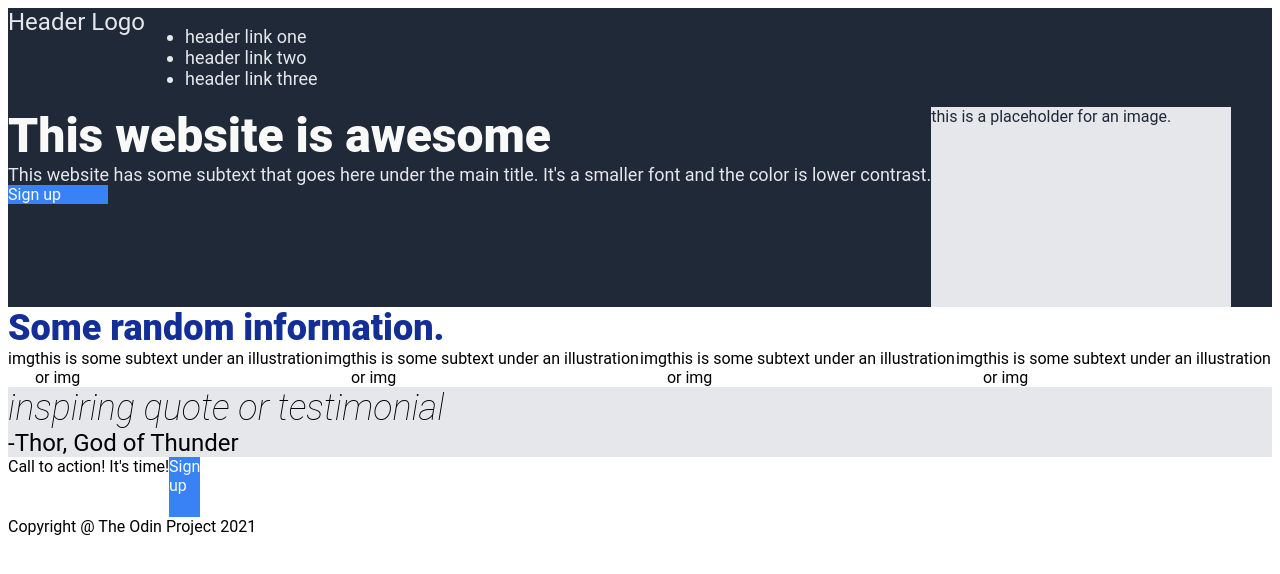
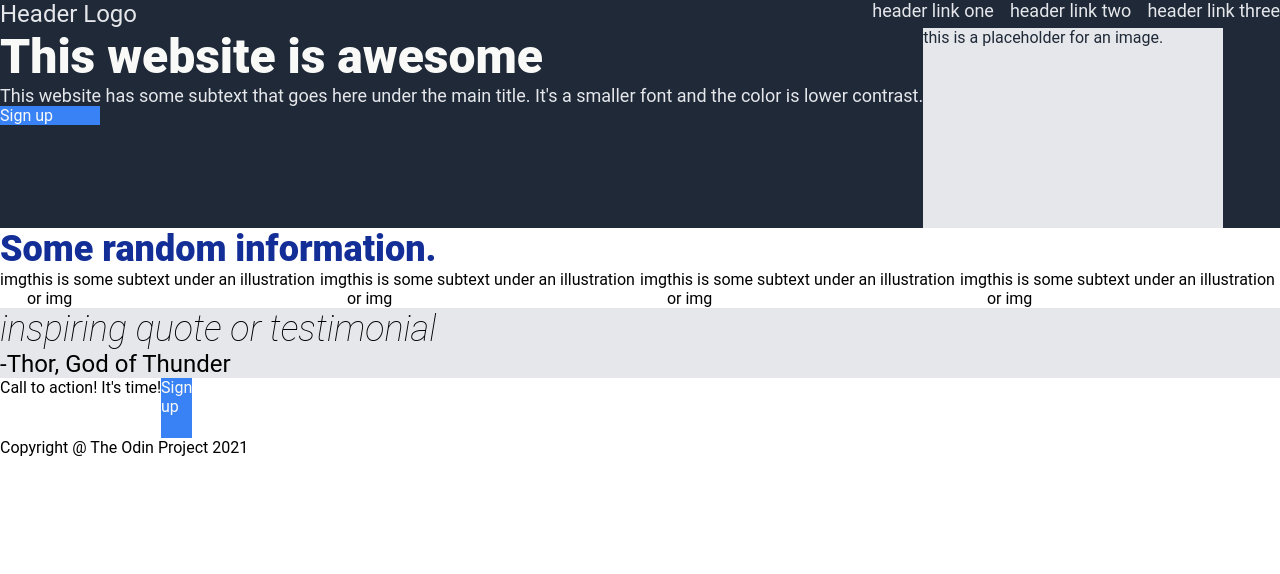
Before and after one commit to nrdbstrd/landing-page-demo, a plain HTML site: page index.html in a window 1280 px wide. Drawn offline with Linux system fonts and the light colour scheme.

Commit message:
styling progress

```diff
--- a/index.html
+++ b/index.html
@@ -1,3 +1,4 @@
+<!DOCTYPE html>
 <html lang="en">
     <head>
         <meta charset="UTF-8">
@@ -6,22 +7,22 @@
         <title>Landing Page</title>
         <link rel="stylesheet" href="style.css">
     </head>
+
     <body>
         <div class="header">
             <div class="navBar">
                 <div class="headerLogo">Header Logo</div>
+
                 <div class="linkList">
                     <ul>
-                        <li>header link one</li>
-                        <li>header link two</li>
-                        <li>header link three</li>
+                        <li><a href="google.com">header link one</a></li>
+                        <li><a href="google.com">header link two</a></li>
+                        <li><a href="google.com">header link three</a></li>
                     </ul>
                 </div>
-
             </div>
 
             <div class="heroBox">
-
                 <div class="heroText">
                     <div class="heroTitle">
                         This website is awesome
@@ -35,12 +36,10 @@
                 </div>
 
                 <div class="imgPlaceholder"> this is a placeholder for an image.</div>
-
             </div>
         </div>
 
         <div class="randomInfo">
-
             <div class="rinfoTitle">Some random information.</div>
 
             <div class="rinfoHolder">
@@ -56,22 +55,17 @@
                 <div class="rinfoBox">img</div>
                 <div class="rinfoBoxSubtext">this is some subtext under an illustration or img</div>
             </div>
-
         </div>
 
         <div class="quote">
-
             <div class="quoteText">inspiring quote or testimonial</div>
             <div class="quoteAttribution">-Thor, God of Thunder</div>
-
         </div>
 
         <div class="callToAction">
-
             <div class="ctaTitle">Call to action! It's time!</div>
             <div class="ctaSubtext"></div>
             <div class="signupButton">Sign up</div>
-
         </div>
 
         <div class="footer">
@@ -79,4 +73,5 @@
         </div>
 
     </body>
+
 </html>
--- a/style.css
+++ b/style.css
@@ -1,5 +1,7 @@
 body {
     font-family: Roboto, apple-system, BlinkMacSystemFont, 'Segoe UI', Oxygen, Ubuntu, Cantarell, 'Open Sans', 'Helvetica Neue', sans-serif;
+    margin: 0;
+    min-height: 100vh;
     display: flex;
     flex-direction: column;
     align-items: stretch;
@@ -18,16 +20,32 @@ body {
     color: #f9faf8;
     display: flex;
     flex-direction: column;
-    flex: 1;
+    margin: 0px;
 }
 
 .navBar {
     display: flex;
     font-size: 18px;
     color: #e5e7eb;
+    justify-content: space-between;
+}
+
+.linklist { display: flex;}
+
+a {
+    text-decoration: none;
+    color: inherit;
 }
 
 ul {
+    list-style-type: none;
+    display: flex;
+    margin: 0px;
+    padding: 0px;
+    gap: 16px;
+}
+
+li {
 
 }
 
```
Lines whose indentation alone changed are shown as unchanged.
